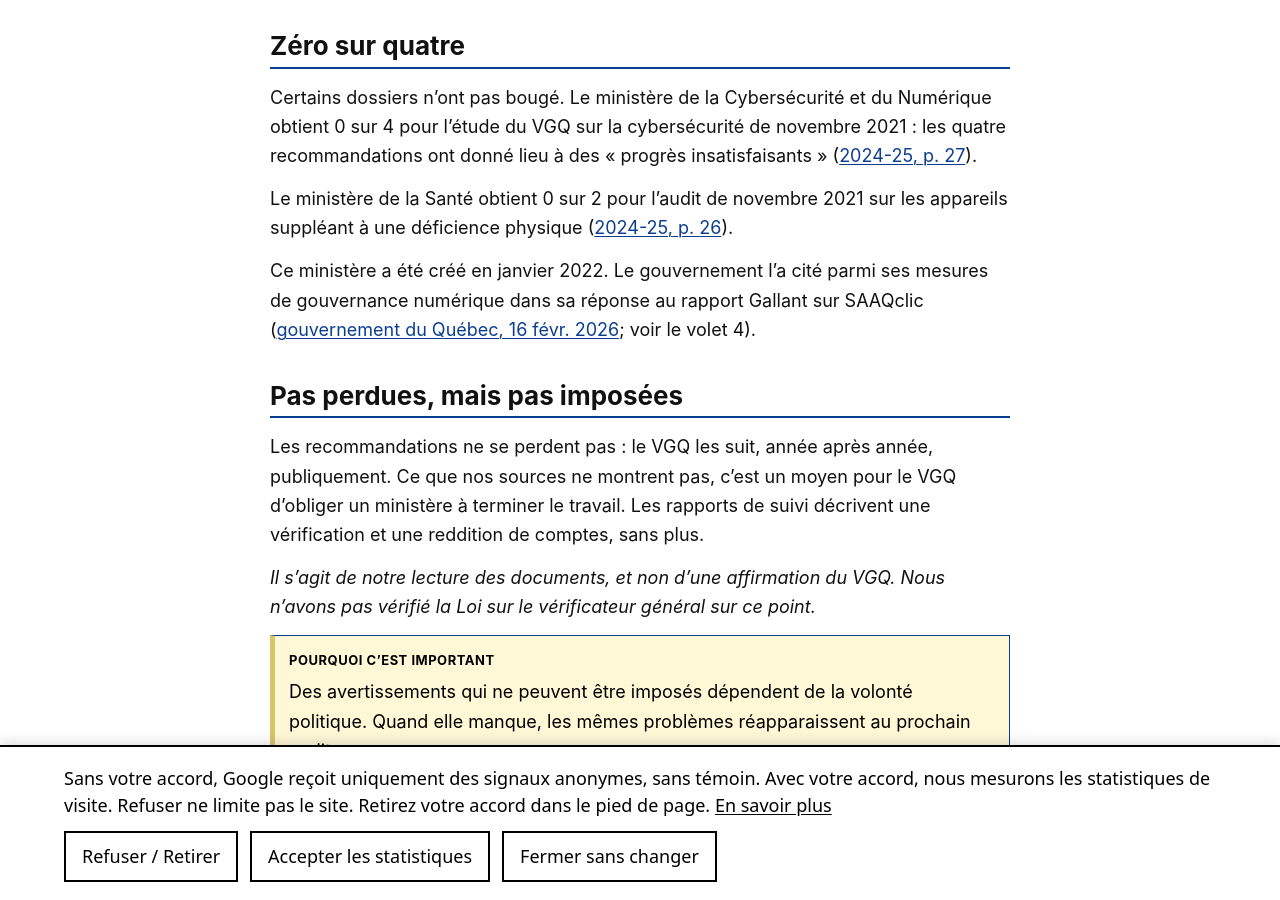
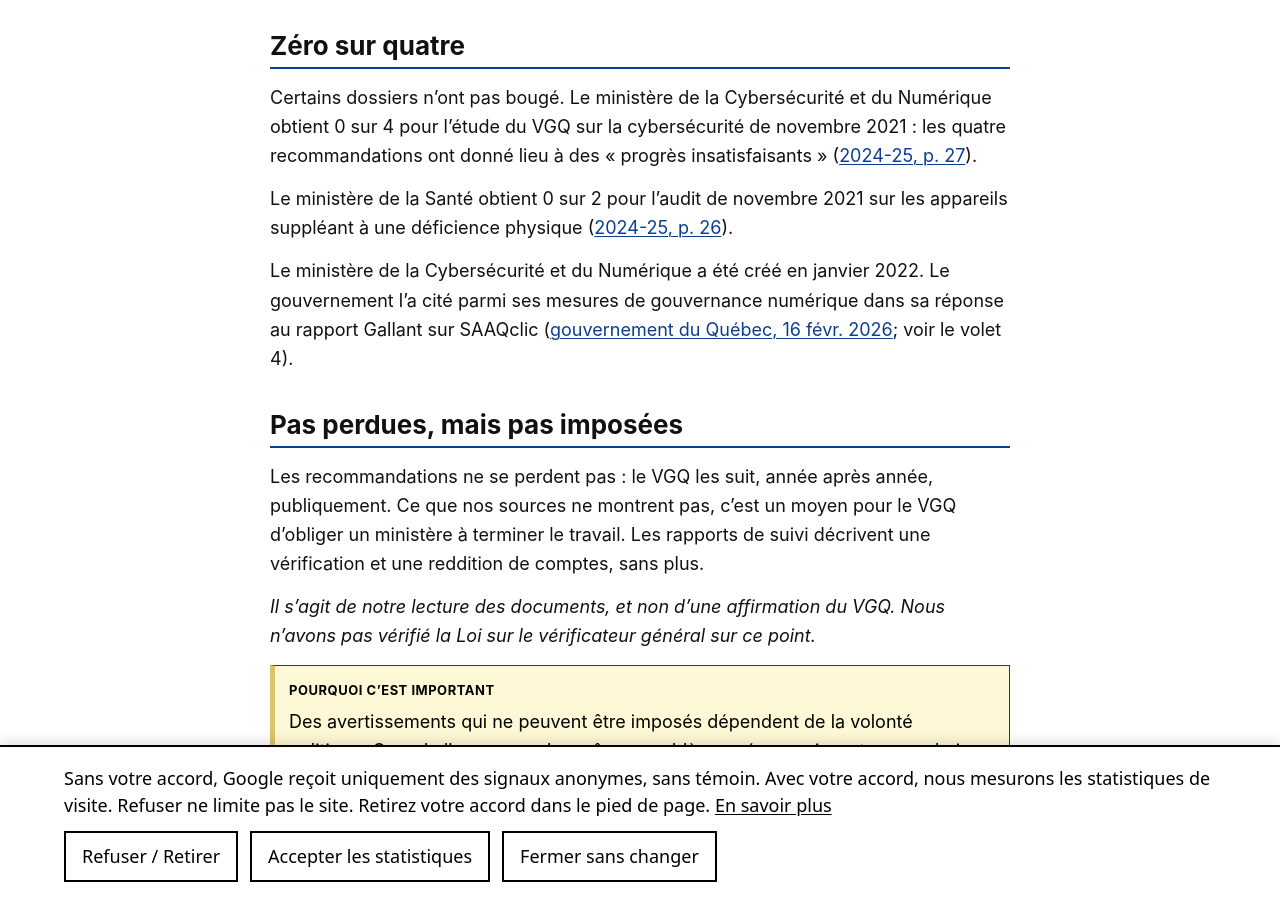
Before and after one commit to quebec-taxpayer/news-alerts, a Jekyll site: the page built from special-reports/auditor-general.html, in a window 1280 px wide and 900 px high, scrolled down 4142 px. Built offline with Jekyll 4.4.1, drawn with Linux system fonts in a browser that asks for light colours.

Commit message:
Auditor General report: name the Ministry of Cybersecurity and Digital Affairs explicitly (was an ambiguous 'That ministry' after the Health Ministry line), FR and EN

```diff
--- a/special-reports/auditor-general.html
+++ b/special-reports/auditor-general.html
@@ -61,8 +61,8 @@ report_ai_overview: true
 <p class="l-fr" lang="fr">Certains dossiers n’ont pas bougé. Le ministère de la Cybersécurité et du Numérique obtient 0 sur 4 pour l’étude du VGQ sur la cybersécurité de novembre 2021 : les quatre recommandations ont donné lieu à des « progrès insatisfaisants » (<a href="https://www.vgq.qc.ca/Fichiers/Publications/SR/216/Suivi%20des%20recommandations%202024-2025.pdf#page=27">2024-25, p.&nbsp;27</a>).</p>
 <p class="l-en" lang="en">The Health Ministry scored 0 of 2 on the November 2021 audit of devices for people with physical disabilities (<a href="https://www.vgq.qc.ca/Fichiers/Publications/SR/216/Suivi%20des%20recommandations%202024-2025.pdf#page=26">2024-25, p.&nbsp;26</a>).</p>
 <p class="l-fr" lang="fr">Le ministère de la Santé obtient 0 sur 2 pour l’audit de novembre 2021 sur les appareils suppléant à une déficience physique (<a href="https://www.vgq.qc.ca/Fichiers/Publications/SR/216/Suivi%20des%20recommandations%202024-2025.pdf#page=26">2024-25, p.&nbsp;26</a>).</p>
-<p class="l-en" lang="en">That ministry was created in January 2022. The government cited it among its digital-governance measures when it responded to the Gallant report on SAAQclic (<a href="https://www.quebec.ca/nouvelles/actualites/details/depot-du-rapport-de-la-commission-gallant-le-gouvernement-analysera-rapidement-les-recommandations-68561">Government of Quebec, 16 Feb 2026</a>; see part 4).</p>
-<p class="l-fr" lang="fr">Ce ministère a été créé en janvier 2022. Le gouvernement l’a cité parmi ses mesures de gouvernance numérique dans sa réponse au rapport Gallant sur SAAQclic (<a href="https://www.quebec.ca/nouvelles/actualites/details/depot-du-rapport-de-la-commission-gallant-le-gouvernement-analysera-rapidement-les-recommandations-68561">gouvernement du Québec, 16 févr. 2026</a>; voir le volet 4).</p>
+<p class="l-en" lang="en">The Ministry of Cybersecurity and Digital Affairs was created in January 2022. The government cited it among its digital-governance measures when it responded to the Gallant report on SAAQclic (<a href="https://www.quebec.ca/nouvelles/actualites/details/depot-du-rapport-de-la-commission-gallant-le-gouvernement-analysera-rapidement-les-recommandations-68561">Government of Quebec, 16 Feb 2026</a>; see part 4).</p>
+<p class="l-fr" lang="fr">Le ministère de la Cybersécurité et du Numérique a été créé en janvier 2022. Le gouvernement l’a cité parmi ses mesures de gouvernance numérique dans sa réponse au rapport Gallant sur SAAQclic (<a href="https://www.quebec.ca/nouvelles/actualites/details/depot-du-rapport-de-la-commission-gallant-le-gouvernement-analysera-rapidement-les-recommandations-68561">gouvernement du Québec, 16 févr. 2026</a>; voir le volet 4).</p>
 <h2><span class="l-en" lang="en">Not lost, but not enforced</span><span class="l-sep" aria-hidden="true"> / </span><span class="l-fr" lang="fr">Pas perdues, mais pas imposées</span></h2>
 <p class="l-en" lang="en">The recommendations are not lost: the VGQ tracks them, year after year, in public. What our sources do not show is any way for the VGQ to force a ministry to finish the job. The follow-up reports describe checking and reporting, nothing more.</p>
 <p class="l-fr" lang="fr">Les recommandations ne se perdent pas : le VGQ les suit, année après année, publiquement. Ce que nos sources ne montrent pas, c’est un moyen pour le VGQ d’obliger un ministère à terminer le travail. Les rapports de suivi décrivent une vérification et une reddition de comptes, sans plus.</p>
```
